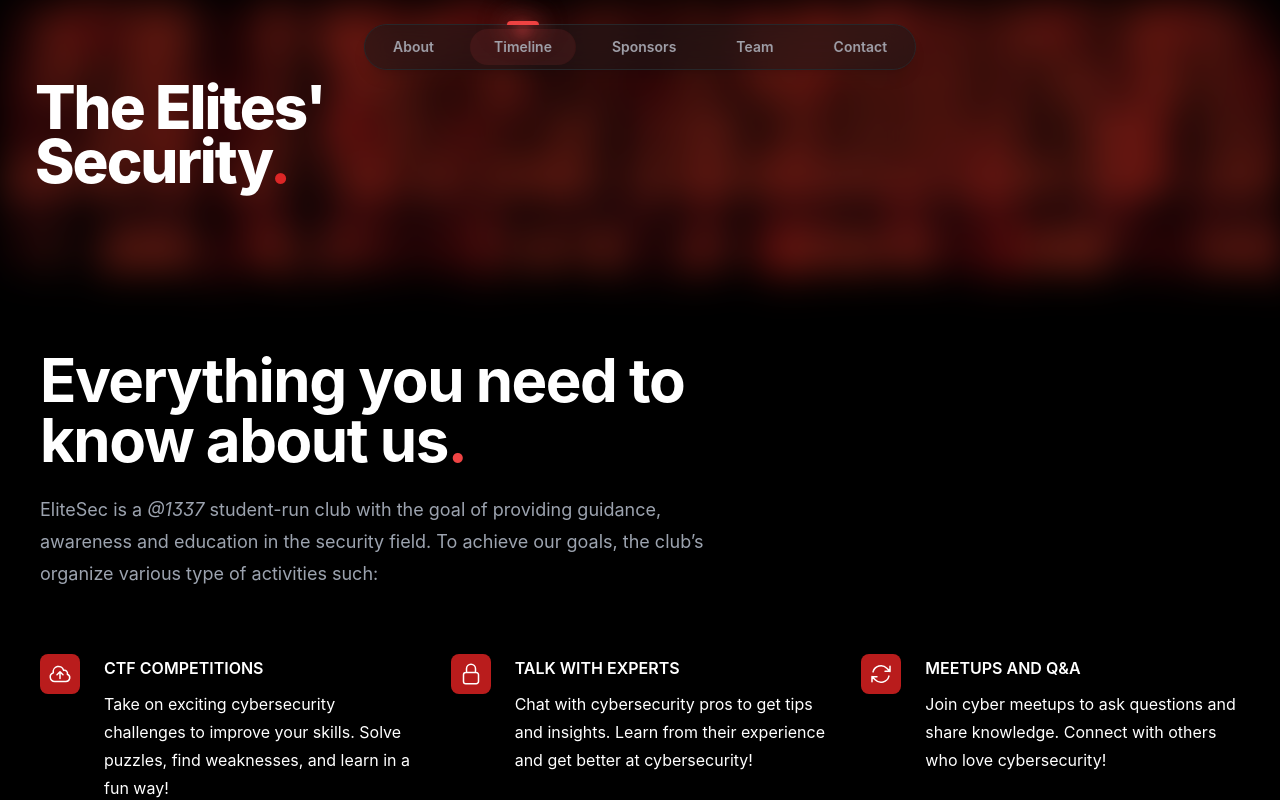
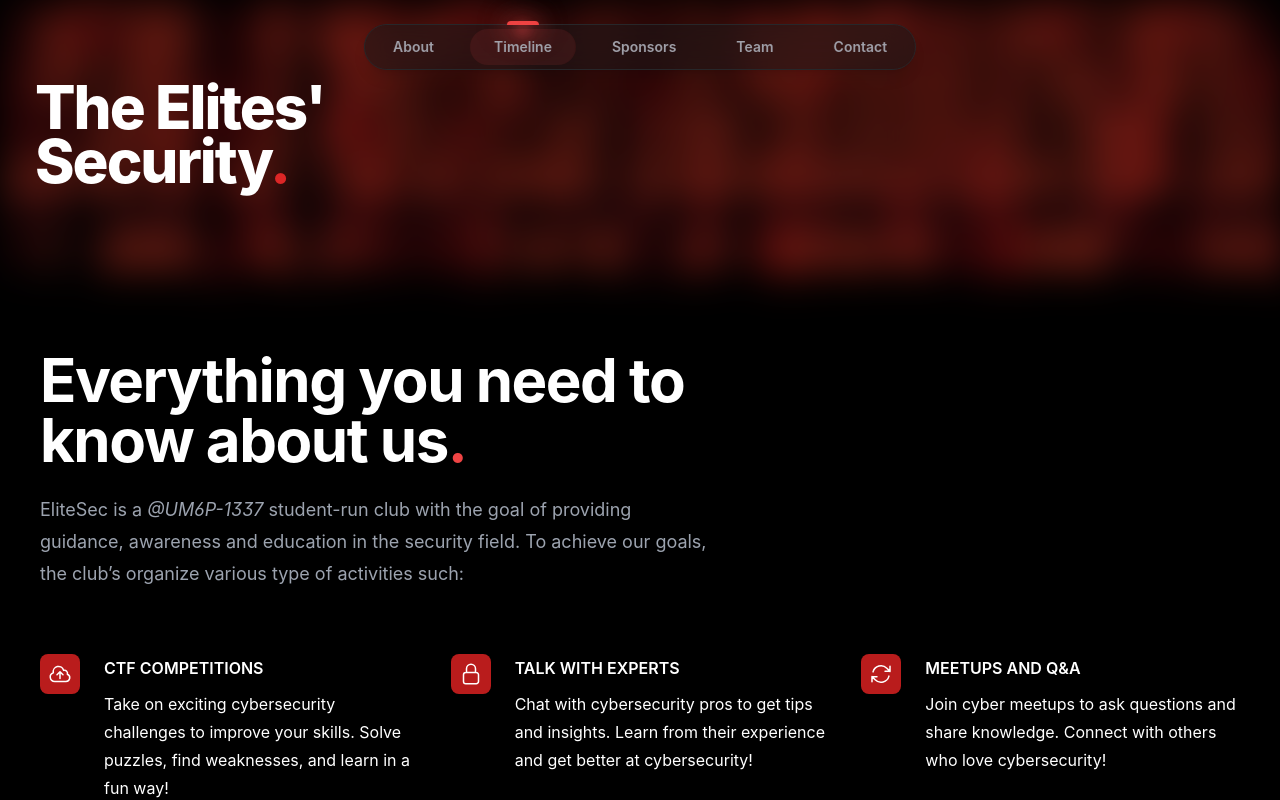
Before and after one commit to UCINE/Elitesec, a Next.js app in the folder frontend/: page / in a window 1280 px wide. Shown: the top 800 px of the page. Built offline with nearby package versions, Linux system fonts and the light colour scheme.

Commit message:
update the events section

```diff
--- a/frontend/components/About.tsx
+++ b/frontend/components/About.tsx
@@ -50,7 +50,7 @@ export default function About() {
                         <span className="text-red-500">.</span>
                     </p>
                     <p className="mt-6 text-lg leading-8 text-gray-400">
-                        EliteSec is a <i>@1337</i> student-run club with the goal of providing guidance, awareness and education in the security field. To achieve our goals, the club’s organize various type of activities such:
+                        EliteSec is a <i>@UM6P-1337</i> student-run club with the goal of providing guidance, awareness and education in the security field. To achieve our goals, the club’s organize various type of activities such:
                     </p>
                 </div>
                 <div className="mx-auto mt-16 max-w-4xl sm:mt-20 lg:mt-16 lg:max-w-7xl">
```
